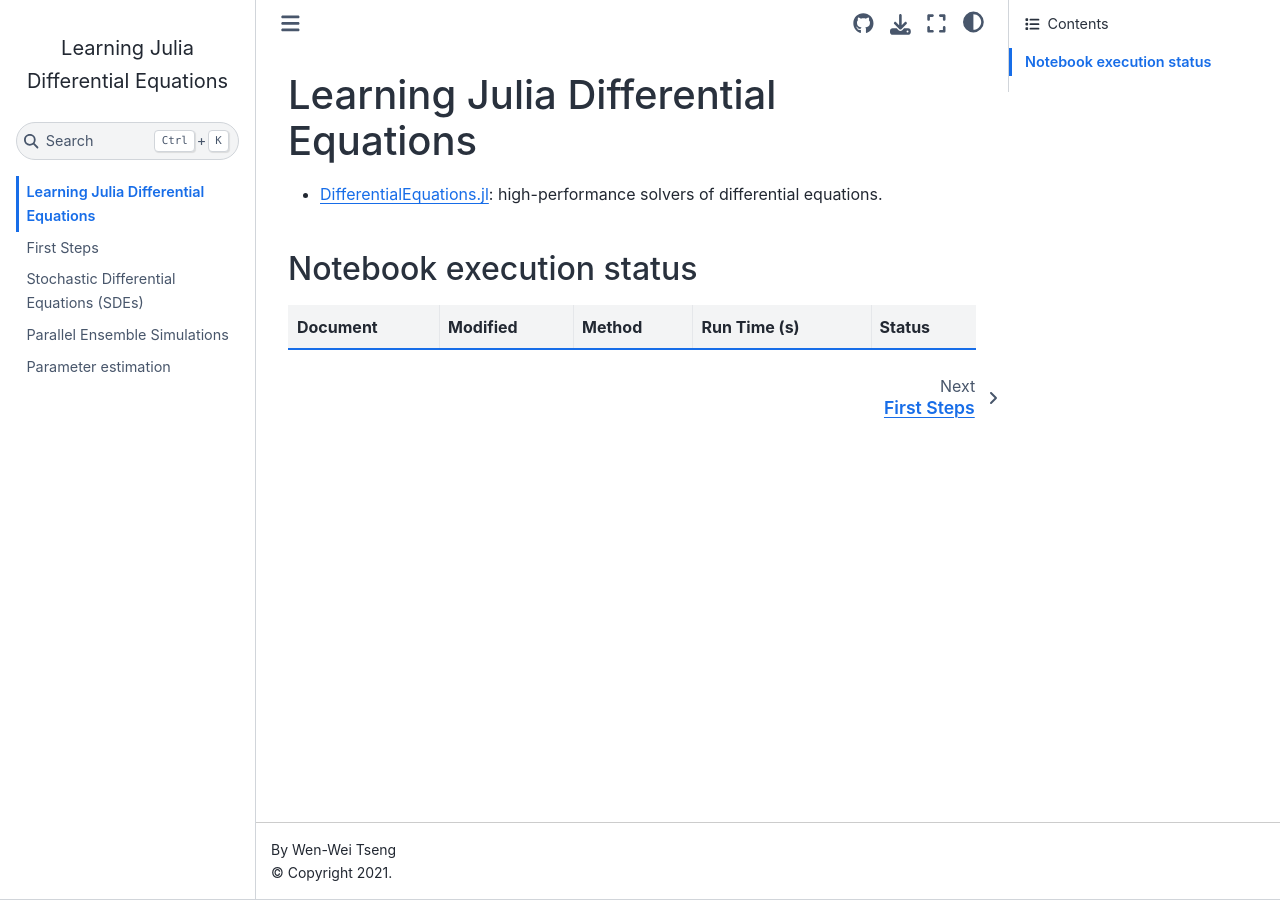
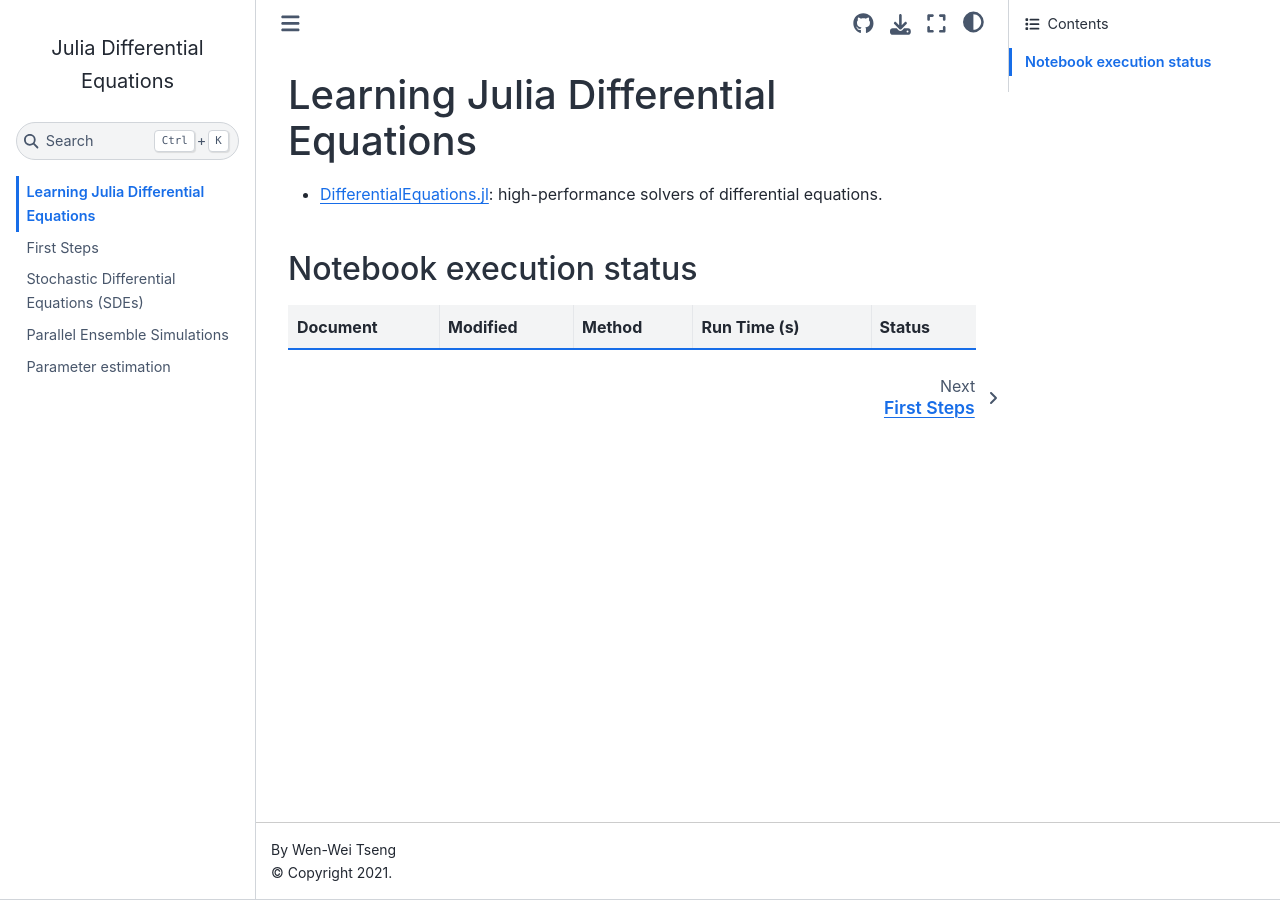
Before and after one commit to sosiristseng/juliabook-diffeq, a Jupyter Book: the page built from docs/index.md, in a window 1280 px wide. Built offline with Jupyter Book 1.0.4 settings and Sphinx 7.4.7 and the Sphinx Book theme 1.1.4, drawn with Linux system fonts in a browser that asks for light colours.

```diff
--- a/docs/_config.yml
+++ b/docs/_config.yml
@@ -1,7 +1,7 @@
 # Book settings
 # Learn more at https://jupyterbook.org/customize/config.html
 
-title: Learning Julia Differential Equations
+title: Julia Differential Equations
 author: Wen-Wei Tseng
 copyright: "2021" # Copyright year to be placed in the footer
 # logo: logo.png
```
Also changed, not shown: 5 other files.
